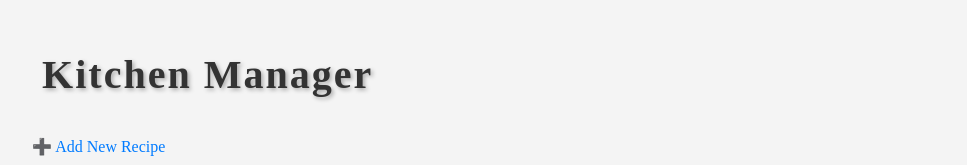
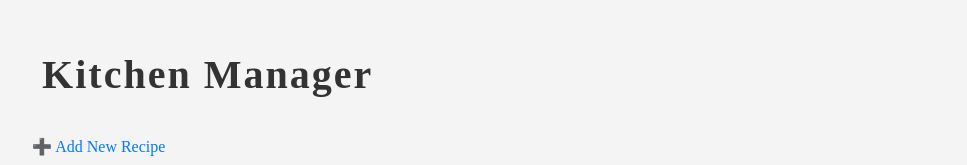
Before and after one commit to rsurana-atri/React_Tutorial, a React (Vite) app in the folder vite-project/: page / in a window 1280 px wide. Shown: the top 165 px of the page, without its empty margins (156-1123 px from the left). Built offline with nearby package versions, Linux system fonts and the light colour scheme.

Commit message:
feat(HomePage): Edit title
Remove shadow.

[ICTRAINING-1876]

```diff
--- a/vite-project/src/pages/HomePage.tsx
+++ b/vite-project/src/pages/HomePage.tsx
@@ -19,11 +19,9 @@ const HomePage: React.FC = () => {
           textAlign: "center",
           fontSize: "2.5rem", // Larger font size
           fontWeight: "bold",
-          WebkitBackgroundClip: "text",
-          textShadow: "2px 2px 4px rgba(0, 0, 0, 0.3)", // Adds a soft shadow
           padding: "10px",
           marginBottom: "20px",
-          letterSpacing: "2px", // Makes it feel premium
+          letterSpacing: "2px",
           display: "inline-block",
         }}
       >
```
